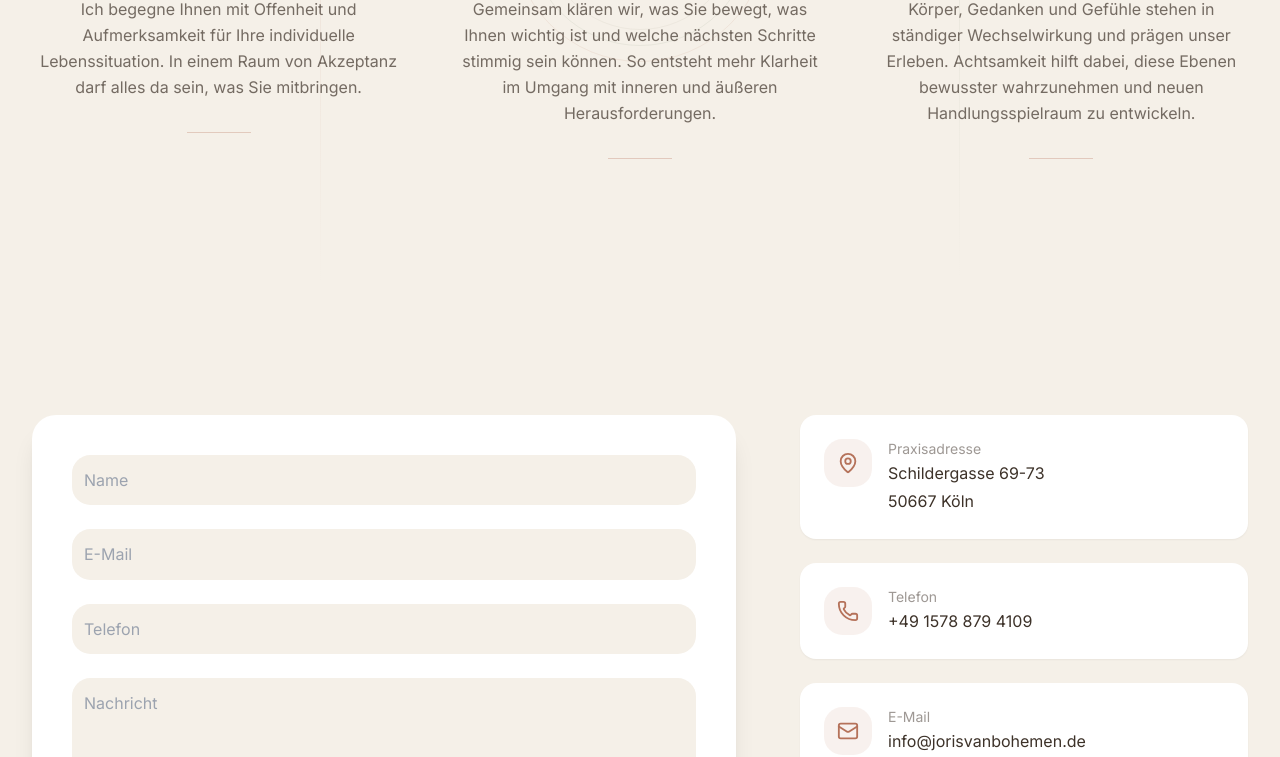
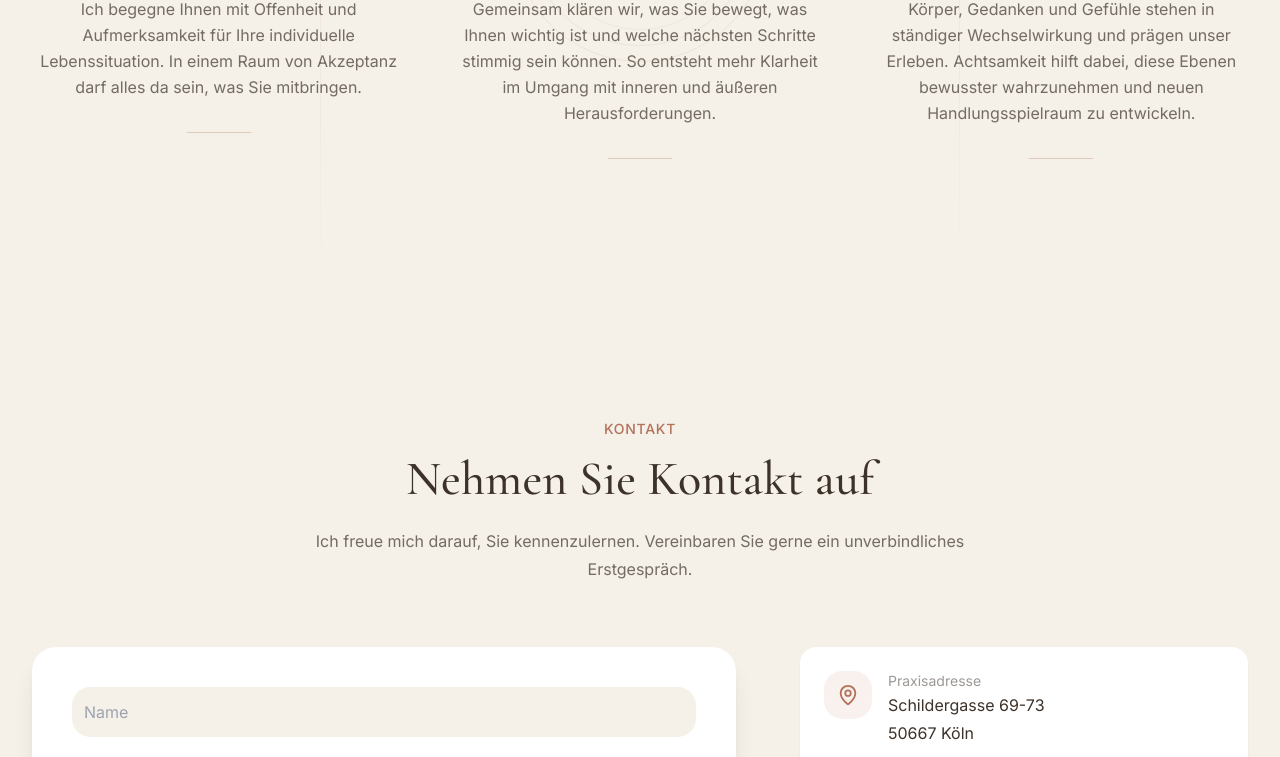
Before and after one commit to JorrisonFord/psychologischeberatung, a React (Vite) app: page / in a window 1280 px wide. Shown: the part 3233-3990 px from the top of the page. Built offline with nearby package versions, Linux system fonts and the light colour scheme.

Commit message:
Contact Header

```diff
--- a/src/sections/Contact.tsx
+++ b/src/sections/Contact.tsx
@@ -38,21 +38,19 @@ export function Contact() {
     e.preventDefault();
     setError("");
 
+    const form = new FormData();
+
+    form.append("access_key", import.meta.env.VITE_WEB3FORMS_KEY);
+    form.append("name", formData.name);
+    form.append("email", formData.email);
+    form.append("phone", formData.phone);
+    form.append("message", formData.message);
+    form.append("subject", "Neue Kontaktanfrage Coaching Webseite");
+
     try {
       const res = await fetch("https://api.web3forms.com/submit", {
         method: "POST",
-        headers: {
-          "Content-Type": "application/json",
-          Accept: "application/json",
-        },
-        body: JSON.stringify({
-          access_key: import.meta.env.VITE_WEB3FORMS_KEY,
-          name: formData.name,
-          email: formData.email,
-          phone: formData.phone,
-          message: formData.message,
-          subject: "Neue Kontaktanfrage Coaching Webseite",
-        }),
+        body: form,
       });
 
       const data = await res.json();
@@ -62,13 +60,15 @@ export function Contact() {
 
         setTimeout(() => {
           setIsSubmitted(false);
-          setFormData({ name: '', email: '', phone: '', message: '' });
+          setFormData({ name: "", email: "", phone: "", message: "" });
         }, 3000);
       } else {
         setError("Senden fehlgeschlagen.");
+        console.log("Web3Forms error:", data);
       }
-    } catch {
+    } catch (err) {
       setError("Netzwerkfehler.");
+      console.log(err);
     }
   };
 
@@ -111,6 +111,33 @@ export function Contact() {
       className="relative py-24 md:py-32 bg-[#F5F0E8]"
     >
       <div className="relative z-10 max-w-7xl mx-auto px-6 lg:px-8">
+
+        {/* HEADER (FIXED) */}
+        <div className="text-center max-w-2xl mx-auto mb-16">
+          <span
+            className={`inline-block text-sm font-medium tracking-wider text-[#B5725A] uppercase mb-4 transition-all duration-700 ${
+              isVisible ? 'opacity-100 translate-y-0' : 'opacity-0 translate-y-6'
+            }`}
+          >
+            {t.contact.subtitle}
+          </span>
+
+          <h2
+            className={`font-serif text-3xl md:text-4xl lg:text-5xl text-[#3D3229] mb-6 transition-all duration-700 delay-100 ${
+              isVisible ? 'opacity-100 translate-y-0' : 'opacity-0 translate-y-6'
+            }`}
+          >
+            {t.contact.title}
+          </h2>
+
+          <p
+            className={`text-[#3D3229]/70 transition-all duration-700 delay-200 ${
+              isVisible ? 'opacity-100 translate-y-0' : 'opacity-0 translate-y-6'
+            }`}
+          >
+            {t.contact.description}
+          </p>
+        </div>
 
         <div className="grid lg:grid-cols-5 gap-12 lg:gap-16">
 
```
